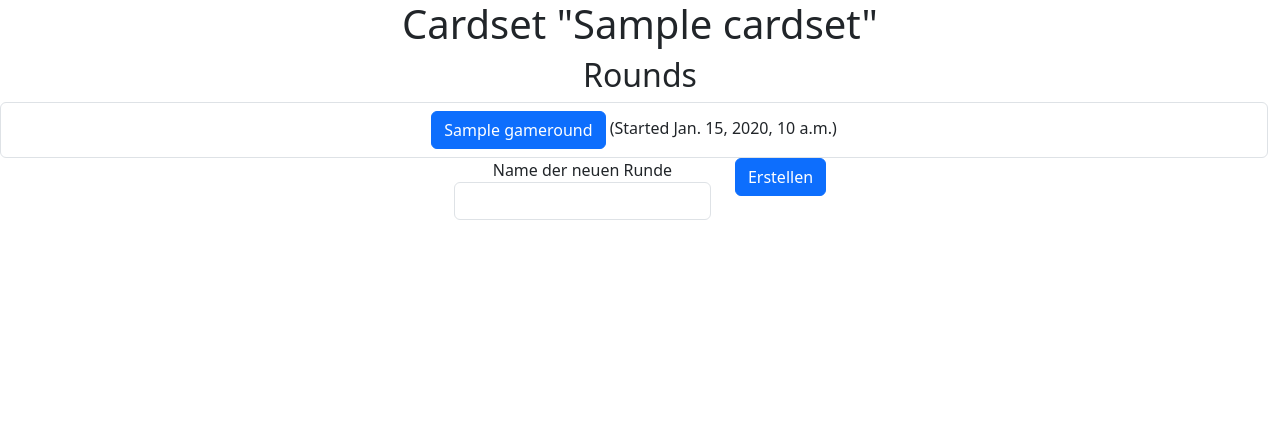
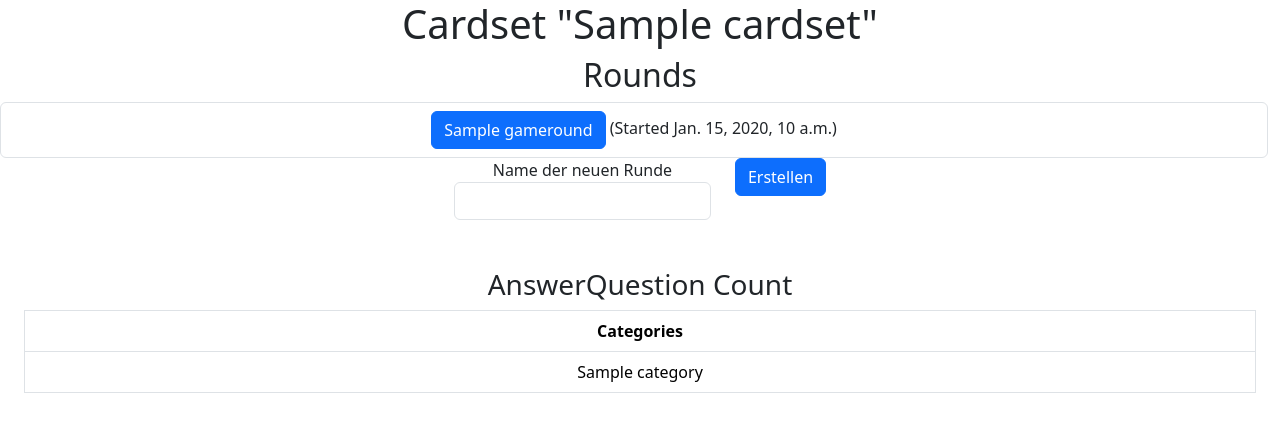
Before and after one commit to margau/djangopardy, a Django app: page /cardset/1 in a window 1280 px wide. Shown: the top 432 px of the page. Run offline with Django 5.2, Linux system fonts and the light colour scheme; tables that the repository leaves empty hold one stand-in row (values such as "Sample post"); some libraries are stand-ins or nearby versions.

Commit message:
Show Cardset Count

```diff
--- a/src/jeopardy/templates/cardset.html
+++ b/src/jeopardy/templates/cardset.html
@@ -20,4 +20,30 @@
       </div>
 
 </form>
+<div class="row mt-5">
+  <div class="col">
+    <h3>AnswerQuestion Count</h3>
+    <table class="table table-bordered">
+      <thead>
+      <tr>
+        <th>Categories</th>
+        {% for x in points %}
+        <th>{{ x.points }}</th>
+        {% endfor %}
+      </thead>
+      <tbody>
+      {% for c in answer_count %}
+      <tr>
+        {% for x in c %}
+        <td>
+          {{ x }}
+        </td>
+        {% endfor %}
+      </tr>
+      {% endfor %}
+
+    </tbody>
+    </table>
+  </div>
+</div>
 {% endblock %}
--- a/src/jeopardy/views.py
+++ b/src/jeopardy/views.py
@@ -1,7 +1,7 @@
 from django.shortcuts import render
 from django.http import HttpResponse
 from django.template import loader
-from .models import Cardset, GameRound, Player, AnswerQuestion, AnswerQuestionAsked
+from .models import Cardset, GameRound, Player, AnswerQuestion, AnswerQuestionAsked, Category
 
 # Create your views here.
 
@@ -22,10 +22,24 @@ def cardset(request, id):
             new_round = GameRound(name=name, cardset=cardset)
             new_round.save()
     gamerounds = GameRound.objects.filter(cardset_id=id).values()
+    # question list per cardset
+    points = cardset.point_steps.all().order_by('points').values()
+    categories = cardset.category_set.all().values()
+    answer_count = []
+    # build aq list
+    for c in categories:
+        c_answer_count = [c["name"]]
+        for p in points:
+            c_answer_count.append(AnswerQuestion.objects.filter(category=c['id'], points=p['id']).count())
+        answer_count.append(c_answer_count)
+
     template = loader.get_template('cardset.html')
     context = {
         'cardset': cardset,
         'gamerounds': gamerounds,
+        'points': points,
+        'categories': categories,
+        'answer_count': answer_count,
     }
     return HttpResponse(template.render(context, request))
 
```
